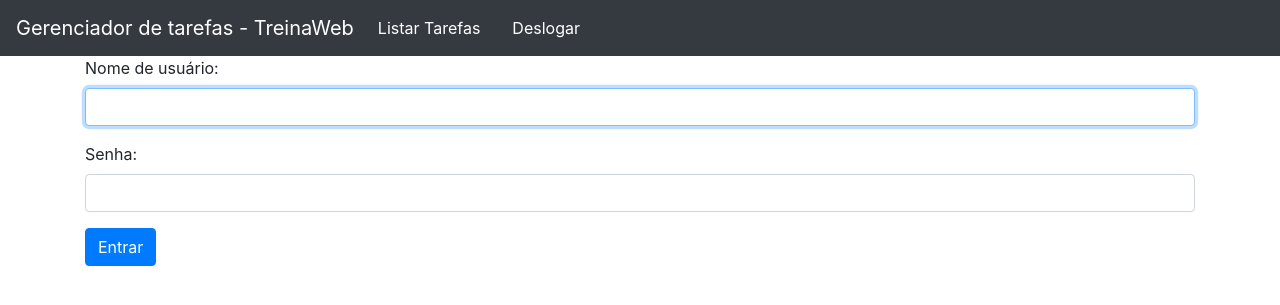
After one commit to treinaweb/treinaweb-autenticacao-django, a Django app: page /tarefas/login_usuario/ in a window 1280 px wide. The commit adds this page. Shown: the top 305 px of the page. Run offline with Django 3.2, Linux system fonts and the light colour scheme; some libraries are stand-ins or nearby versions.

Commit message:
03_Autenticando_Usuarios

```diff
--- a/app/templates/base.html
+++ b/app/templates/base.html
@@ -17,6 +17,12 @@
       <li class="nav-item active">
         <a class="nav-link" href="{% url 'listar_tarefas' %}">Listar Tarefas</a>
       </li>
+        <li class="nav-item active">
+        <a class="nav-link" href="#">{{request.user.username}}</a>
+        </li>
+        <li class="nav-item active">
+        <a class="nav-link" href="{% url 'deslogar_usuario' %}">Deslogar</a>
+        </li>
     </ul>
   </div>
 </nav>
--- /dev/null
+++ b/app/templates/usuarios/login.html
@@ -0,0 +1,28 @@
+{% extends 'base.html' %}
+{% load meus_filtros %}
+
+{% block conteudo %}
+
+<form method="post">
+    {% csrf_token %}
+    {% for message in messages %}
+        <div class="alert alert-danger">
+            {{message}}
+        </div>
+    {% endfor %}
+    <div class="form-group">
+        <label>Nome de usuário: </label>
+        {{form_login.username|addclass:'form-control'}}
+    </div>
+
+    <div class="form-group">
+        <label>Senha: </label>
+        {{form_login.password|addclass:'form-control'}}
+    </div>
+
+    <div class="form-group">
+        <input type="submit" class="btn btn-primary" value="Entrar">
+    </div>
+</form>
+
+{% endblock conteudo %}
--- a/app/urls.py
+++ b/app/urls.py
@@ -7,5 +7,7 @@ urlpatterns = [
     path('cadastrar_tarefa/', cadastrar_tarefa, name='cadastrar_tarefa'),
     path('editar_tarefa/<int:id>', editar_tarefa, name='editar_tarefa'),
     path('remover_tarefa/<int:id>', remover_tarefa, name='remover_tarefa'),
-    path('cadastrar_usuario/', cadastrar_usuario, name='cadastrar_usuario')
+    path('cadastrar_usuario/', cadastrar_usuario, name='cadastrar_usuario'),
+    path('login_usuario/', logar_usuario, name='logar_usuario'),
+    path('deslogar_usuario/', deslogar_usuario, name='deslogar_usuario'),
 ]
--- a/app/views/usuario_views.py
+++ b/app/views/usuario_views.py
@@ -1,4 +1,6 @@
-from django.contrib.auth.forms import UserCreationForm
+from django.contrib import messages
+from django.contrib.auth import authenticate, login, logout
+from django.contrib.auth.forms import UserCreationForm, AuthenticationForm
 from django.shortcuts import render, redirect
 
 
@@ -11,3 +13,22 @@ def cadastrar_usuario(request):
     else:
         form_usuario = UserCreationForm()
     return render(request, 'usuarios/form_usuario.html', {"form_usuario": form_usuario})
+
+def logar_usuario(request):
+    if request.method == "POST":
+        username = request.POST["username"]
+        password = request.POST["password"]
+        usuario = authenticate(request, username=username, password=password)
+        if usuario is not None:
+            login(request, usuario)
+            return redirect('listar_tarefas')
+        else:
+            messages.error(request, 'As credenciais estão incorretas')
+            return redirect('logar_usuario')
+    else:
+        form_login = AuthenticationForm()
+    return render(request, 'usuarios/login.html', {"form_login": form_login})
+
+def deslogar_usuario(request):
+    logout(request)
+    return redirect('logar_usuario')
```
